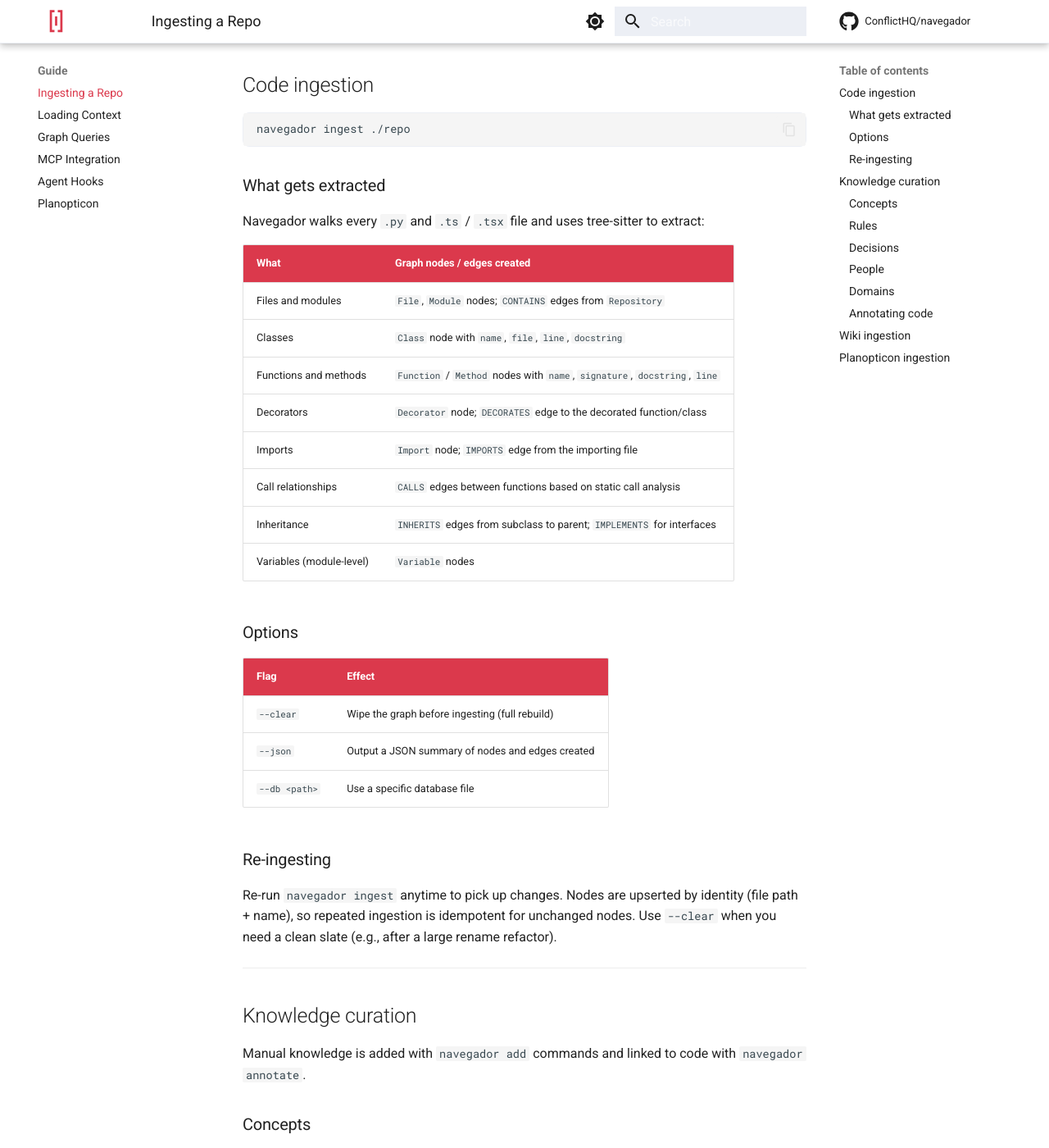
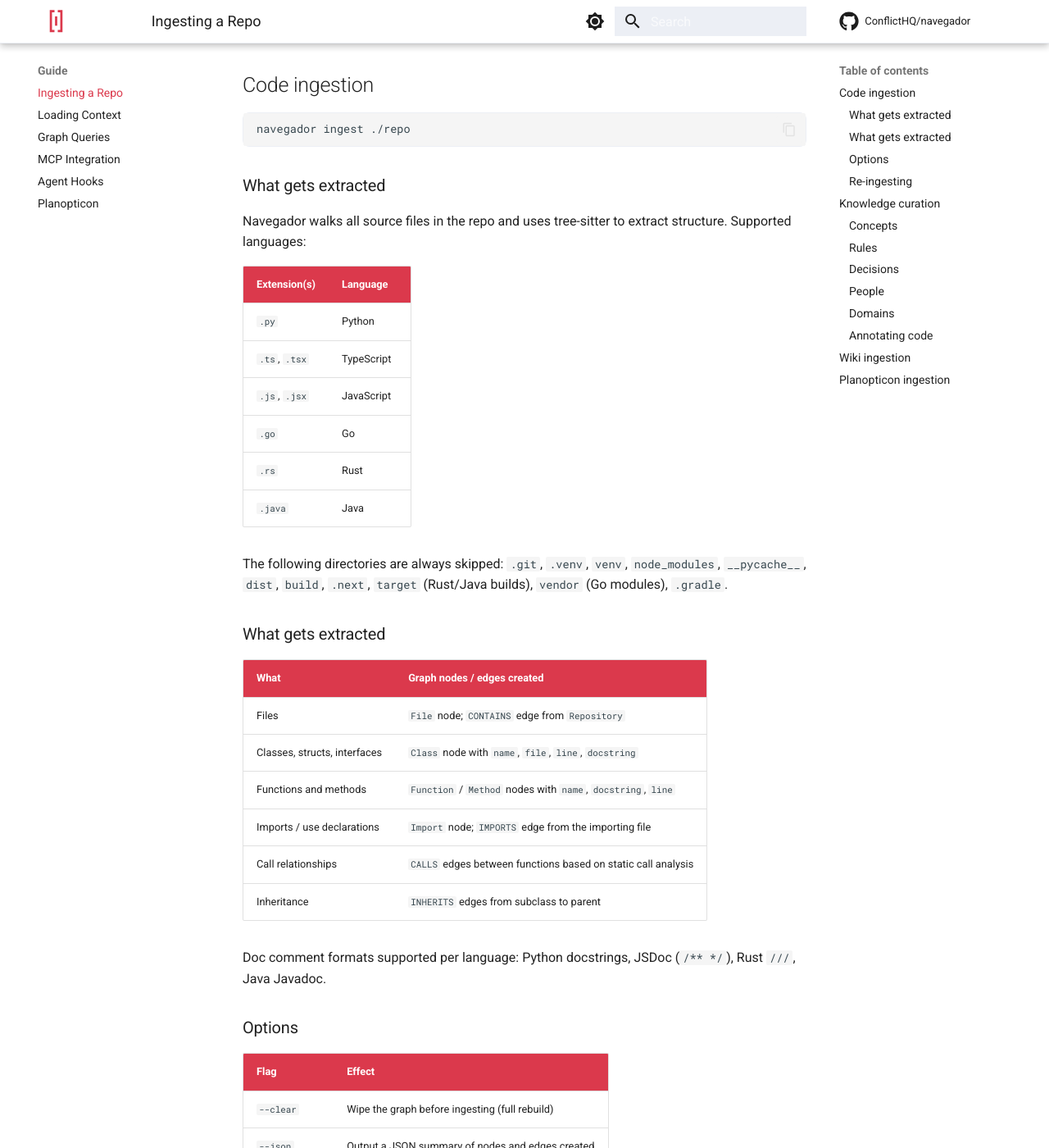
Before and after one commit to ConflictHQ/navegador, an MkDocs documentation site: the page built from docs/guide/ingestion.md, in a window 1280 px wide and 1400 px high, scrolled down 265 px. Shown: the whole window at 82% size. Built offline with MkDocs 1.6.1 and Material for MkDocs 9.7.7, drawn with Linux system fonts in a browser that asks for light colours; comment, search, counter and statistics services are not loaded.

Commit message:
docs: update ingestion guide and architecture overview for 7-language support
ingestion.md: extend language table to Python/TypeScript/JavaScript/Go/Rust/Java,
add skip-dir list, update extraction table to match actual node types produced.
overview.md: update ingestion pipeline diagram to list all supported languages.

```diff
--- a/docs/guide/ingestion.md
+++ b/docs/guide/ingestion.md
@@ -12,18 +12,31 @@
 
 ### What gets extracted
 
-Navegador walks every `.py` and `.ts` / `.tsx` file and uses tree-sitter to extract:
+Navegador walks all source files in the repo and uses tree-sitter to extract structure. Supported languages:
+
+| Extension(s) | Language |
+|---|---|
+| `.py` | Python |
+| `.ts`, `.tsx` | TypeScript |
+| `.js`, `.jsx` | JavaScript |
+| `.go` | Go |
+| `.rs` | Rust |
+| `.java` | Java |
+
+The following directories are always skipped: `.git`, `.venv`, `venv`, `node_modules`, `__pycache__`, `dist`, `build`, `.next`, `target` (Rust/Java builds), `vendor` (Go modules), `.gradle`.
+
+### What gets extracted
 
 | What | Graph nodes / edges created |
 |---|---|
-| Files and modules | `File`, `Module` nodes; `CONTAINS` edges from `Repository` |
-| Classes | `Class` node with `name`, `file`, `line`, `docstring` |
-| Functions and methods | `Function` / `Method` nodes with `name`, `signature`, `docstring`, `line` |
-| Decorators | `Decorator` node; `DECORATES` edge to the decorated function/class |
-| Imports | `Import` node; `IMPORTS` edge from the importing file |
+| Files | `File` node; `CONTAINS` edge from `Repository` |
+| Classes, structs, interfaces | `Class` node with `name`, `file`, `line`, `docstring` |
+| Functions and methods | `Function` / `Method` nodes with `name`, `docstring`, `line` |
+| Imports / use declarations | `Import` node; `IMPORTS` edge from the importing file |
 | Call relationships | `CALLS` edges between functions based on static call analysis |
-| Inheritance | `INHERITS` edges from subclass to parent; `IMPLEMENTS` for interfaces |
-| Variables (module-level) | `Variable` nodes |
+| Inheritance | `INHERITS` edges from subclass to parent |
+
+Doc comment formats supported per language: Python docstrings, JSDoc (`/** */`), Rust `///`, Java Javadoc.
 
 ### Options
 
```
Also changed, not shown: docs/architecture/overview.md (+2 -2 lines).
